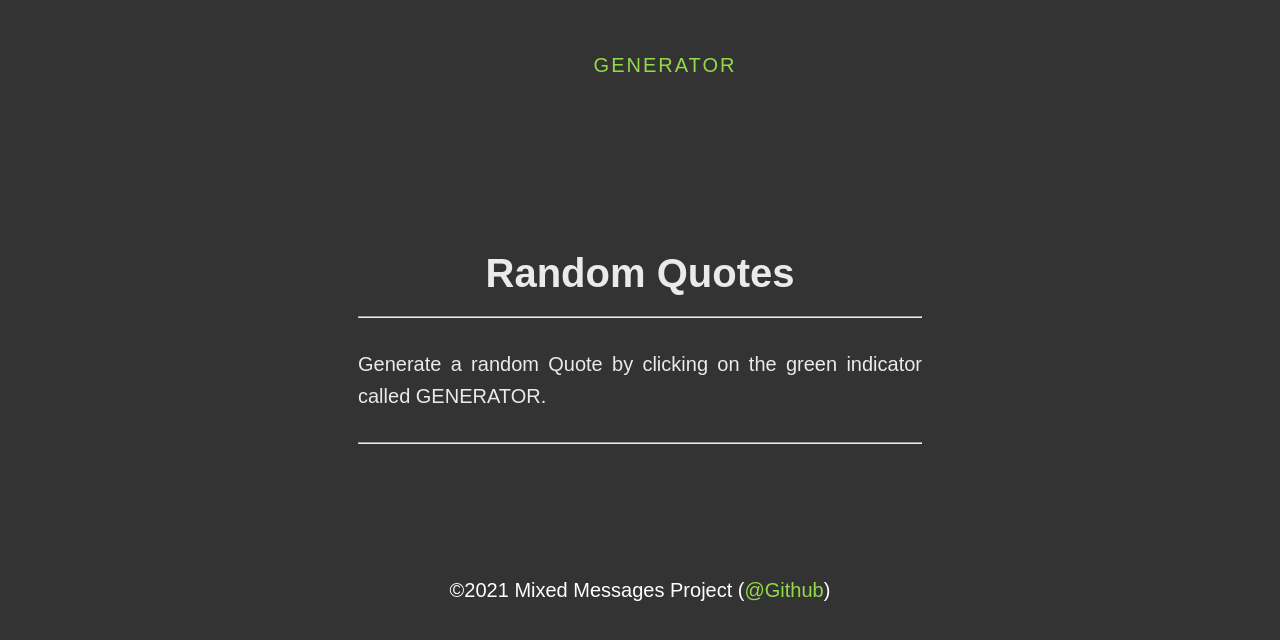
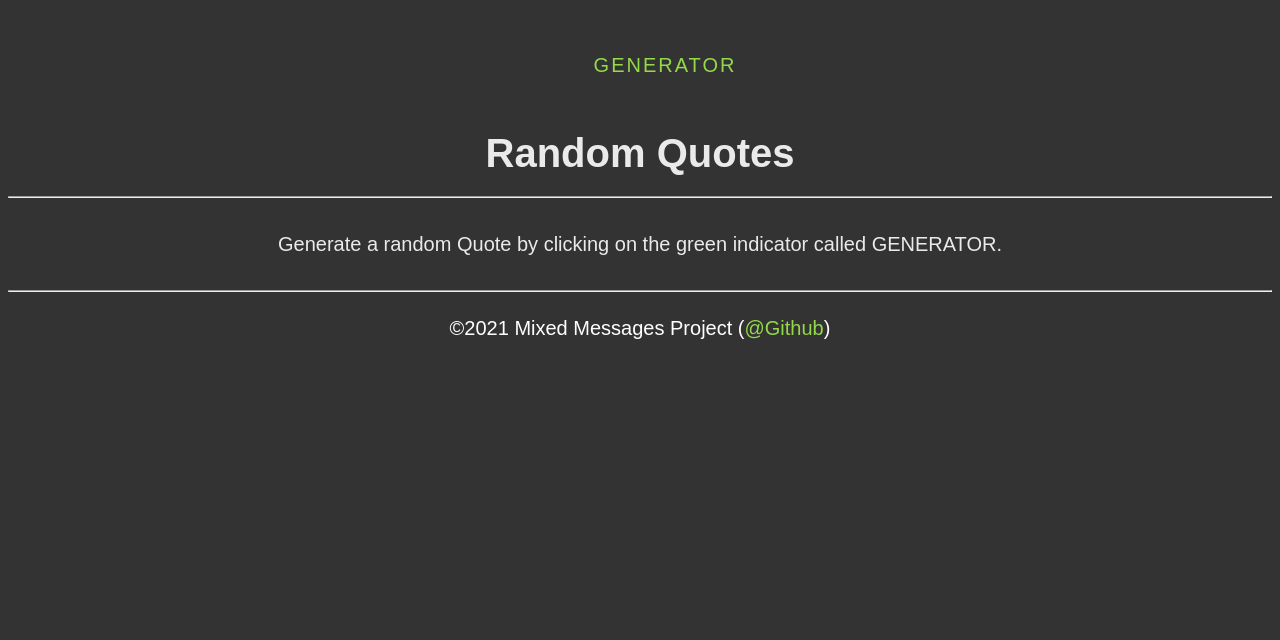
Before and after one commit to JustinTopi/Mixed-Messages, a plain HTML site: page index.html in a window 1280 px wide. Drawn offline with nearby package versions, Linux system fonts and the light colour scheme.

Commit message:
Update style.css

```diff
--- a/css/style.css
+++ b/css/style.css
@@ -25,8 +25,8 @@ body{
 	text-align: center;
 }
 #banner{
-	width: 1000px auto;
-	padding: 100px 350px 100px 350px;
+/* 	width: 1000px auto;
+	padding: 100px 350px 100px 350px; */
 	text-align: center;
 	color: #EAEAEA;
 }
```
